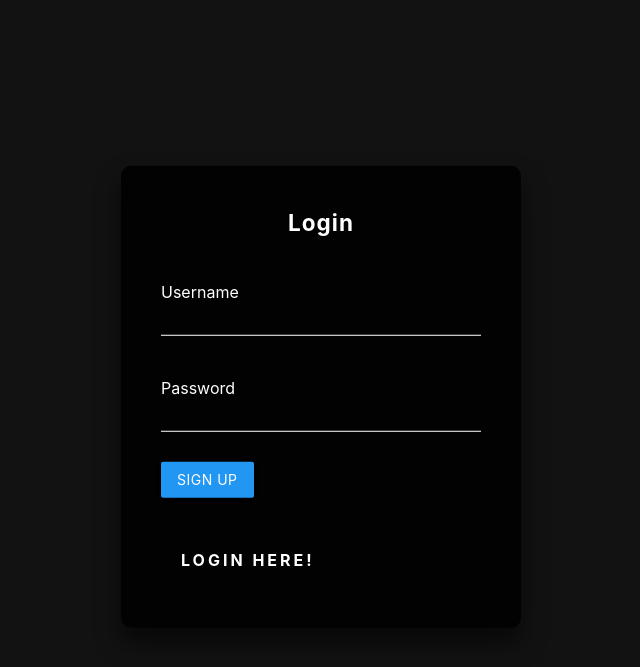
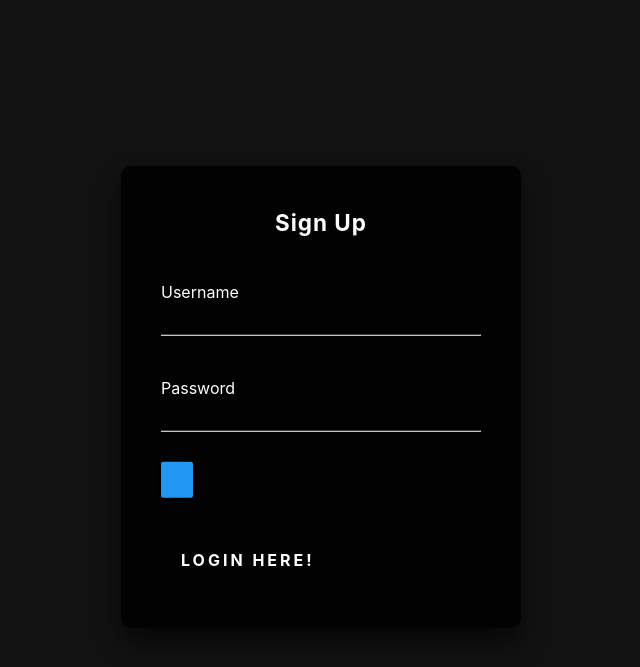
Before and after one commit to localhusks/ShapeShift-Studio, a Flask app: page /signup in a window 1280 px wide. Shown: the top 667 px of the page, without its empty margins (319-959 px from the left). Run offline with Flask 3, Linux system fonts and the light colour scheme.

Commit message:
helix login work

```diff
--- a/App/models/user.py
+++ b/App/models/user.py
@@ -40,4 +40,4 @@ class User(db.Model):
         self.routines.remove(routine)
 
     def __repr__(self):
-        return f"<User: {self.id},{self.username},{self.routines}>"
+        return f"<User: {self.id},{self.username},routines:{self.routines}>"
--- a/App/templates/layout.html
+++ b/App/templates/layout.html
@@ -24,7 +24,7 @@
     <div class="container" id="content" style="margin: 0px">{% block content %}{% endblock %}</div>
 
     <script src="https://cdnjs.cloudflare.com/ajax/libs/materialize/1.0.0/js/materialize.min.js"></script>
-    <script>
+    <!-- <script>
        M.AutoInit();
 
         {% with messages = get_flashed_messages() %}
@@ -35,6 +35,6 @@
           {% endif %}
         {% endwith %}
 
-    </script>
+    </script> -->
   </body>
 </html>
--- a/App/templates/login.html
+++ b/App/templates/login.html
@@ -197,16 +197,16 @@
     <p>Login</p>
     <form  method="POST" action="/login">
         <div class="user-box">
-            <input required="" name="" type="text">
+            <input  name="username" type="text" class="validate" required>
             <label>Username</label>
         </div>
         <div class="user-box">
-            <input required="" name="" type="password">
+            <input  name="password" type="password" class="validate" required>
             <label>Password</label>
         </div>
         <div>
             <div>
-                <input type="submit" class="blue text-white btn" value="Login">
+                <button type="submit" class="blue text-white btn" value="Login">
             </div>
             <div>
                 <a href="/signup" class="a2">signup Here!</a>
--- a/App/templates/signup.html
+++ b/App/templates/signup.html
@@ -194,19 +194,19 @@
 {% block content %}
 
     <div class="login-box">
-        <p>Login</p>
+        <p>Sign Up</p>
         <form  method="POST" action="/signup">
             <div class="user-box">
-                <input required="" name="" type="text">
+                <input name="username" type="text" class="validate" required>
                 <label>Username</label>
             </div>
             <div class="user-box">
-                <input required="" name="" type="password">
+                <input name="password" type="password" class="validate" required>
                 <label>Password</label>
             </div>
             <div>
                 <div>
-                    <input type="submit" class="blue text-white btn" value="Sign up">
+                    <button type="submit" class="blue text-white btn" value="Sign up">
                 </div>
                 <div>
                     <a href="/login" class="a2">Login Here!</a>
--- a/App/views/auth.py
+++ b/App/views/auth.py
@@ -2,9 +2,8 @@ from flask import Blueprint, render_template, jsonify, request, flash, send_from
 from flask_jwt_extended import jwt_required, current_user, unset_jwt_cookies, set_access_cookies
 from sqlalchemy.exc import IntegrityError
 from.index import index_views
-
+from App.controllers import login
 from App.controllers import (
-    login,
     create_user
 )
 from flask_jwt_extended import (
@@ -38,15 +37,14 @@ def signup_page():
 @auth_views.route('/login', methods=['POST'])
 def login_action():
     data = request.form
-    print(data)
     token = login(data['username'], data['password'])
-    response = redirect(request.referrer)
-    if not token:
-        flash('Bad username or password given'), 401
-    else:
-        flash('Login Successful')
-        set_access_cookies(response, token)
-    return response
+    if token:
+        flash(f"User {data['username']} logged in successfully")
+        response = redirect(url_for('index_views.index_page'))
+        set_access_cookies(response,token)
+        return response
+    flash("Invalid Username or Password")
+    return redirect(url_for('login_page'))
 
 @auth_views.route('/logout', methods=['GET'])
 def logout_action():
@@ -59,6 +57,7 @@ def logout_action():
 def signup_action():
     response = None
     try:
+        data = request.form
         username = request.form['username']
         password = request.form['password']
         user = create_user(
@@ -71,6 +70,11 @@ def signup_action():
         set_access_cookies(response, token)
     except IntegrityError:
         flash('Username already exists')
-        response = redirect()
-    flash('Account created')
+        response = redirect(url_for('signup_page'))
     return response
+
+
+# @auth_views.route('/app', methods=['GET'])
+# @jwt_required()
+# def home_page():
+#     return render_template('index.html')
```
Also changed, not shown: App/views/index.py (+9 -1 lines).
